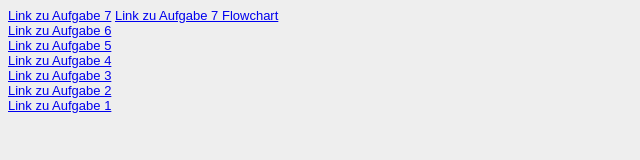
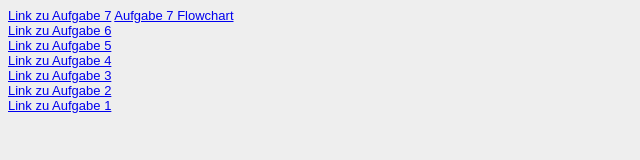
Before and after one commit to gganbu/EIA1-Semester01, a plain HTML site: page Steckbrief/steckbrief.html in a window 1280 px wide. Shown: the full height of the page, 0-640 px from the left. Drawn offline with Linux system fonts and the light colour scheme.

Commit message:
Update steckbrief.html

```diff
--- a/Steckbrief/steckbrief.html
+++ b/Steckbrief/steckbrief.html
@@ -13,7 +13,7 @@ body {
 </head>
 <body>
 	<a href="https://gganbu.github.io/EIA1-Semester01/Steckbrief/eia-aufgabe07/task_material/soundpad.html" target="_blank">Link zu Aufgabe 7</a>
-	<a href="https://gganbu.github.io/EIA1-Semester01/Steckbrief/eia-aufgabe07/task_material/flowchart.jpg" target="_blank">Link zu Aufgabe 7 Flowchart</a>
+	<a href="https://gganbu.github.io/EIA1-Semester01/Steckbrief/eia-aufgabe07/task_material/flowchart.jpg" target="_blank">Aufgabe 7 Flowchart</a>
 	<br>
 	<a href="https://gganbu.github.io/EIA1-Semester01/Steckbrief/eia-aufgabe06/task_material/emission.html" target="_blank">Link zu Aufgabe 6</a>
 	<br>
```
